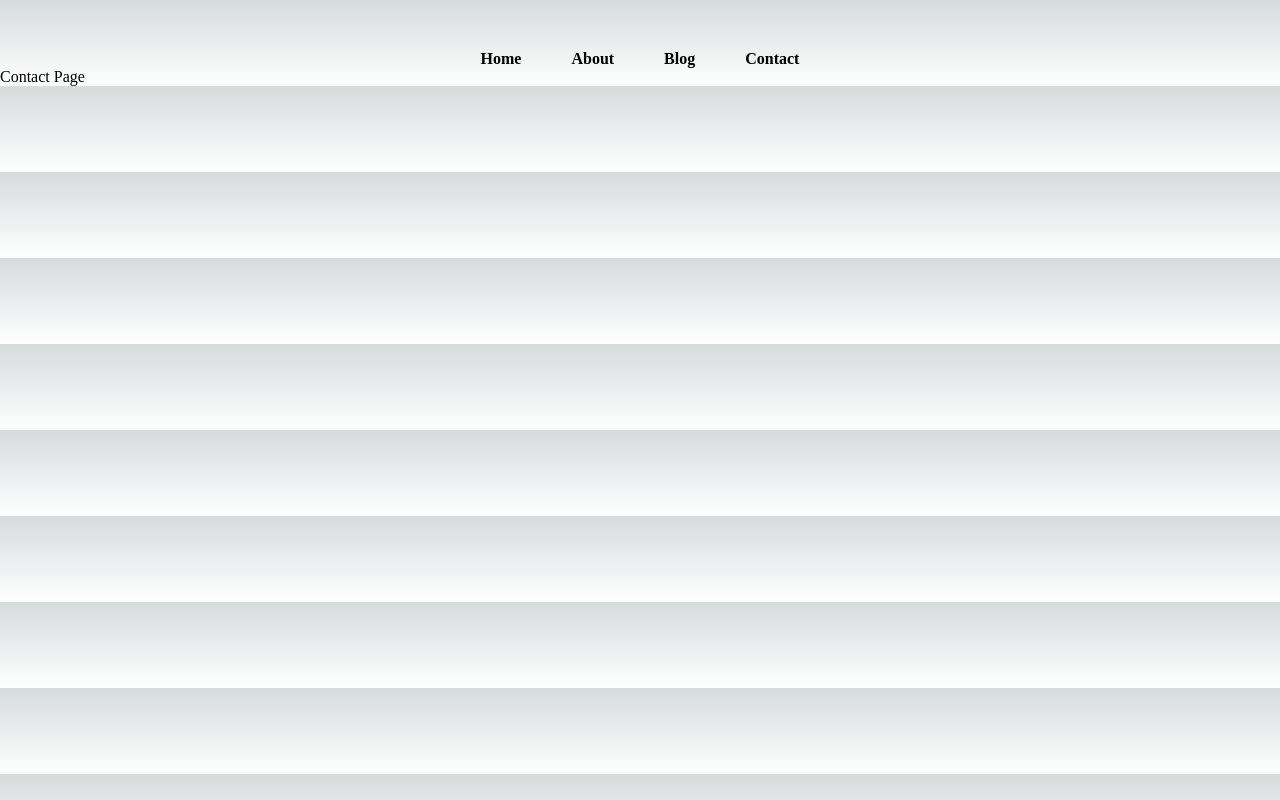
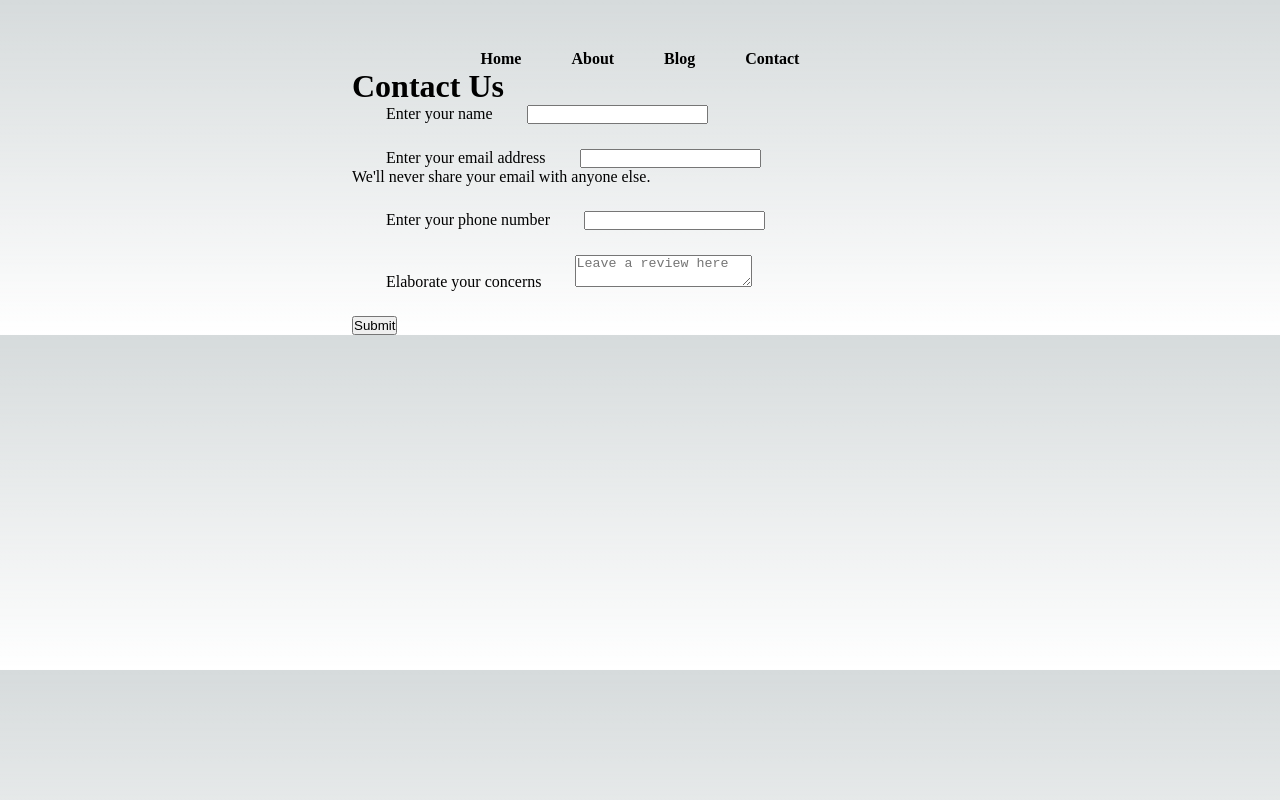
Before and after one commit to Harikrishnan14/hunting-coders, a Next.js app: page /contact in a window 1280 px wide. Built offline with nearby package versions, Linux system fonts and the light colour scheme.

Commit message:
/contact page and api integration

```diff
--- /dev/null
+++ b/contactdata/2.json
@@ -0,0 +1,6 @@
+{
+    "name": "tetetet",
+    "email": "tetetet@gmail.com",
+    "phone": "7766554433",
+    "desc": "sauhashdhusahudakuda"
+}
--- a/pages/contact.js
+++ b/pages/contact.js
@@ -1,9 +1,59 @@
-import React from 'react'
+import React, { useState } from 'react'
+import styles from '../styles/Contact.module.css'
 
 const Contact = () => {
+
+    const [name, setName] = useState("")
+    const [email, setEmail] = useState("")
+    const [phone, setPhone] = useState("")
+    const [desc, setDesc] = useState("")
+
+    const handleSubmit = (e) => {
+        e.preventDefault()
+
+        const data = { name, email, phone, desc }
+        fetch('http://localhost:3000/api/postcontact', {
+            method: 'POST',
+            headers: {
+                'Content-Type': 'application/json'
+            },
+            body: JSON.stringify(data)
+        })
+            .then(res => res.json())
+            .then(data => {
+                console.log("Success:", data)
+                alert("Thank you for contacting us!")
+                setName("")
+                setEmail("")
+                setPhone("")
+                setDesc("")
+            })
+            .catch((error) => console.log("Error:", error))
+    }
+
     return (
-        <div>
-            Contact Page
+        <div className={styles.container}>
+            <h1>Contact Us</h1>
+            <form onSubmit={handleSubmit}>
+                <div className={styles.mb3}>
+                    <label htmlFor="name" className={styles.formLabel}>Enter your name</label>
+                    <input type="name" value={name} onChange={(e) => setName(e.target.value)} className="form-control" id="name" name="name" />
+                </div>
+                <div className={styles.mb3}>
+                    <label htmlFor="email" className={styles.formLabel}>Enter your email address</label>
+                    <input type="email" value={email} onChange={(e) => setEmail(e.target.value)} className="form-control" id="email" name="email" />
+                    <div id="emailHelp" className="form-text">We'll never share your email with anyone else.</div>
+                </div>
+                <div className={styles.mb3}>
+                    <label htmlFor="phone" className={styles.formLabel}>Enter your phone number</label>
+                    <input type="phone" value={phone} onChange={(e) => setPhone(e.target.value)} className="form-control" id="phone" name="phone" />
+                </div>
+                <div className={styles.mb3}>
+                    <label htmlFor="desc" className={styles.formLabel}>Elaborate your concerns</label>
+                    <textarea className="form-control" value={desc} name="desc" onChange={(e) => setDesc(e.target.value)} placeholder="Leave a review here" id="desc" />
+                </div>
+                <button type="submit" className="btn btn-primary">Submit</button>
+            </form>
         </div>
     )
 }
--- /dev/null
+++ b/styles/Contact.module.css
@@ -0,0 +1,12 @@
+.container {
+    max-width: 45vw;
+    margin: auto;
+}
+
+.mb3 {
+    margin-bottom: 25px;
+}
+
+.formLabel {
+    margin: 0px 34px;
+}
```
